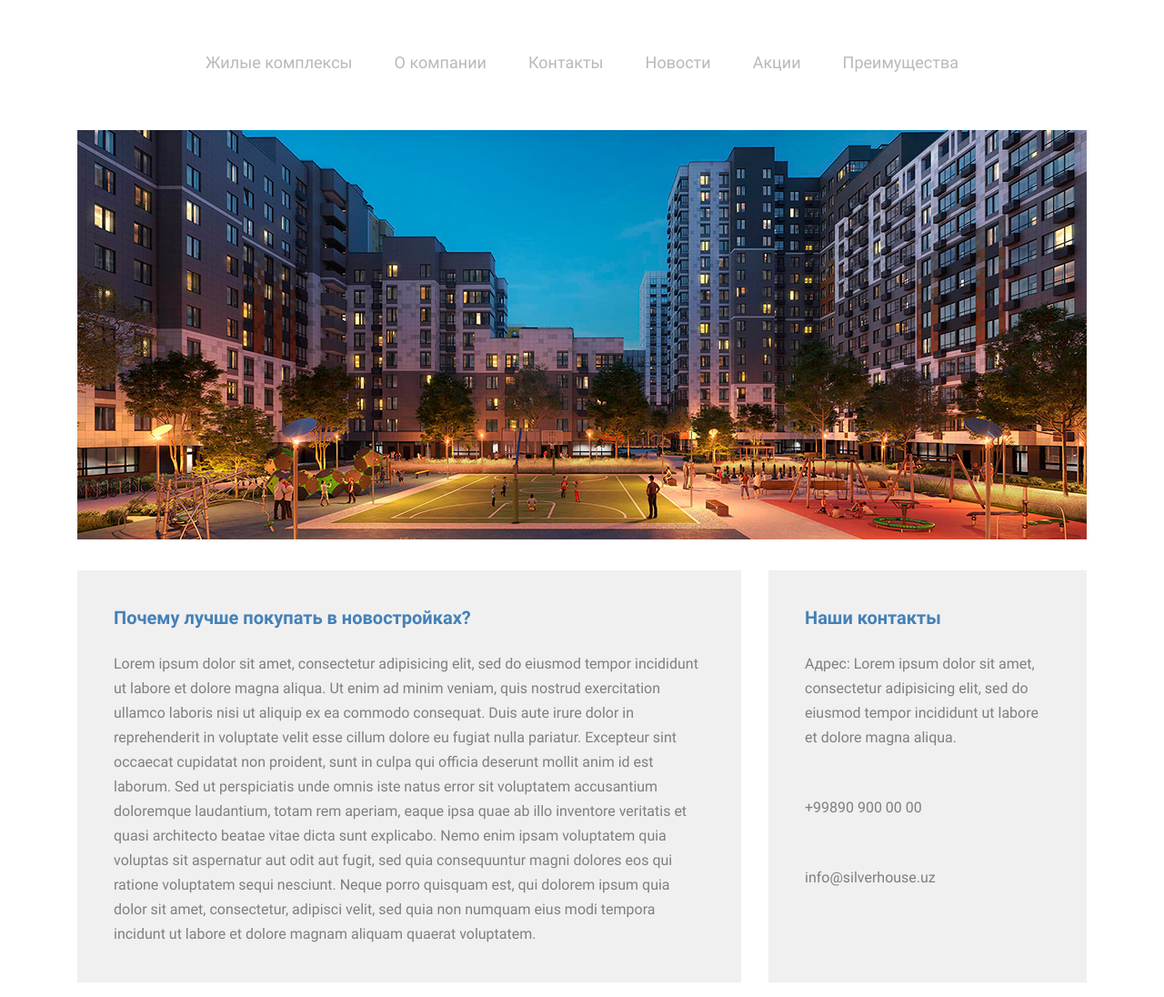
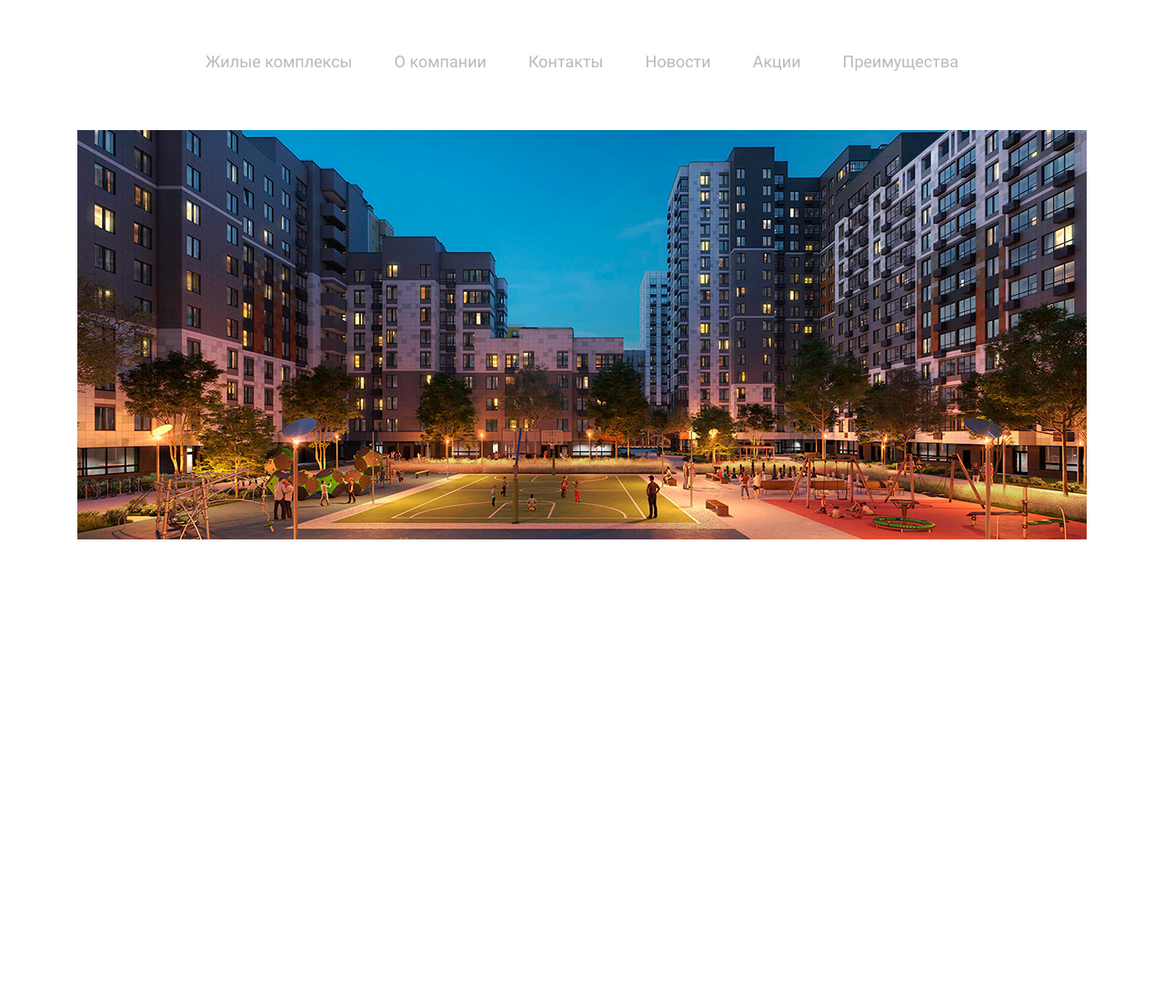
Before and after one commit to TopNeit/lesson-pw, a plain HTML site: page index.html in a window 1280 px wide. Shown: the part 204-1300 px from the top of the page at 91% size. After the commit the page ends 801 px from the top, so only its background shows below. Drawn offline with Linux system fonts and the light colour scheme.

Commit message:
create-header

```diff
--- a/css/main.css
+++ b/css/main.css
@@ -12,7 +12,7 @@
 .header{
   width: 1110px;
   margin: 0 auto;
-  /* border: 1px solid black; */
+  /* border: 1px solid red; */
 }
 /* navbar */
 .navbar{
@@ -20,67 +20,34 @@
   display: flex;
   flex-direction: column;
   align-items: center;
+  padding-bottom: 50px;
 }
 .navbar__logo{
   padding: 50px;
 }
 .navbar__list{
   display: flex;
+  justify-content: center;
 }
 .navbar__list a{
-  padding: 10px 4px 15px;
+  padding: 10px 4px 16px 4px;
   margin: 0 19px;
+  font-size: 18px;
+  line-height: 14px;
+  color: #bab9b9;
   display: flex;
   border-bottom: 2px solid transparent;
-  color: #bab9b9;
-  font-size: 18px;
-  line-height: 15px;
 }
 .navbar__list a:hover{
   color: #4581b7;
-  border-bottom-color: #4581b7;
+  border-bottom-color: inherit;
 }
+/* header__img */
 .header__img{
   width: 100%;
-  margin-top: 50px;
 }
 .header__img img{
   width: 100%;
+  height: 100%;
   object-fit: contain;
 }
-/* content */
-.content{
-  width: 1110px;
-  padding: 30px 0;
-  margin: 0 auto;
-  display: flex;
-  justify-content: space-between;
-}
-.content__info,
-.content__contacts{
-  min-height: 300px;
-  background: #f0f0f0;
-  padding: 40px;
-}
-.content__info{
-  width: 730px;
-}
-.content__contacts{
-  width: 350px;
-}
-.content h2{
-  font-size: 20px;
-  font-weight: 700;
-  color: #4581b7;
-  margin-bottom: 25px;
-}
-.content p,
-.content a{
-  font-size: 16px;
-  line-height: 27px;
-  color: #7f7f7f;
-}
-.content a{
-  margin-top: 50px;
-  display: flex;
-}
--- a/index.html
+++ b/index.html
@@ -8,12 +8,10 @@
 </head>
 <body>
 
-  <!-- header -->
+  <!--header end-->
   <header class="header">
     <nav class="navbar">
-      <a href="#!" class="navbar__logo">
-        <img src="images/logo.png" alt="">
-      </a>
+      <a href="#" class="navbar__logo"><img src="images/logo.png" alt=""></a>
 
       <ul class="navbar__list">
         <li><a href="#!">Жилые комплексы</a></li>
@@ -30,20 +28,5 @@
   </header>
   <!-- header end -->
 
-  <!-- section -->
-  <section class="content">
-    <div class="content__info">
-      <h2>Почему лучше покупать в новостройках?</h2>
-      <p>Lorem ipsum dolor sit amet, consectetur adipisicing elit, sed do eiusmod tempor incididunt ut labore et dolore magna aliqua. Ut enim ad minim veniam, quis nostrud exercitation ullamco laboris nisi ut aliquip ex ea commodo consequat. Duis aute irure dolor in reprehenderit in voluptate velit esse cillum dolore eu fugiat nulla pariatur. Excepteur sint occaecat cupidatat non proident, sunt in culpa qui officia deserunt mollit anim id est laborum. Sed ut perspiciatis unde omnis iste natus error sit voluptatem accusantium doloremque laudantium, totam rem aperiam, eaque ipsa quae ab illo inventore veritatis et quasi architecto beatae vitae dicta sunt explicabo. Nemo enim ipsam voluptatem quia voluptas sit aspernatur aut odit aut fugit, sed quia consequuntur magni dolores eos qui ratione voluptatem sequi nesciunt. Neque porro quisquam est, qui dolorem ipsum quia dolor sit amet, consectetur, adipisci velit, sed quia non numquam eius modi tempora incidunt ut labore et dolore magnam aliquam quaerat voluptatem.</p>
-    </div>
-    <div class="content__contacts">
-      <h2>Наши контакты</h2>
-      <p>Адрес: Lorem ipsum dolor sit amet, consectetur adipisicing elit, sed do eiusmod tempor incididunt ut labore et dolore magna aliqua. </p>
-      <a href="#!">+99890 900 00 00</a>
-      <a href="#!">info@silverhouse.uz</a>
-    </div>
-  </section>
-  <!-- section end -->
-
 </body>
 </html>
```
Also changed, not shown: css/fonts.css (line endings or trailing spaces).
